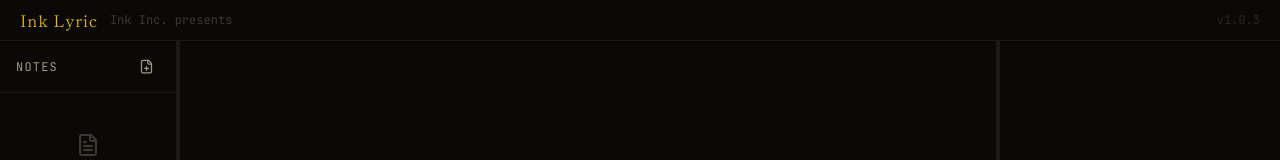
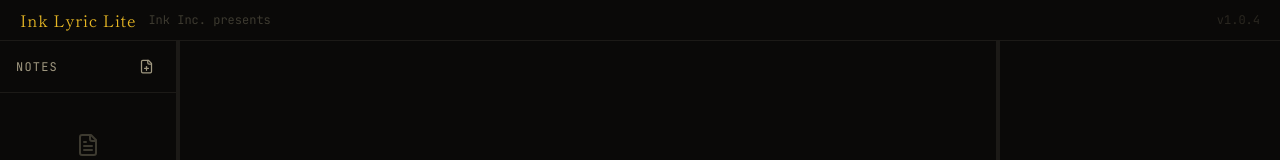
Before and after one commit to InkInc-official/ink-lyric-lite, a Next.js app: page / in a window 1280 px wide. Shown: the top 160 px of the page. Built offline with nearby package versions, Linux system fonts and the light colour scheme.

Commit message:
feat: タイトルをInk Lyric Liteに変更 / v1.0.4

```diff
--- a/app/page.tsx
+++ b/app/page.tsx
@@ -312,7 +312,7 @@ export default function Home() {
             className="flex items-center gap-3 hover:opacity-80 transition-opacity"
           >
             <h1 className="text-base text-amber-400 tracking-wider" style={{ fontFamily: "var(--font-display)" }}>
-              Ink Lyric
+              Ink Lyric Lite
             </h1>
             <span className="text-xs text-ink-600 hidden sm:block" style={{ fontFamily: "var(--font-mono)" }}>
               Ink Inc. presents
@@ -363,7 +363,7 @@ export default function Home() {
             </span>
           )}
           <span className="text-xs text-ink-700 select-none" style={{ fontFamily: "var(--font-mono)" }}>
-            v1.0.3
+            v1.0.4
           </span>
         </div>
       </header>
```
